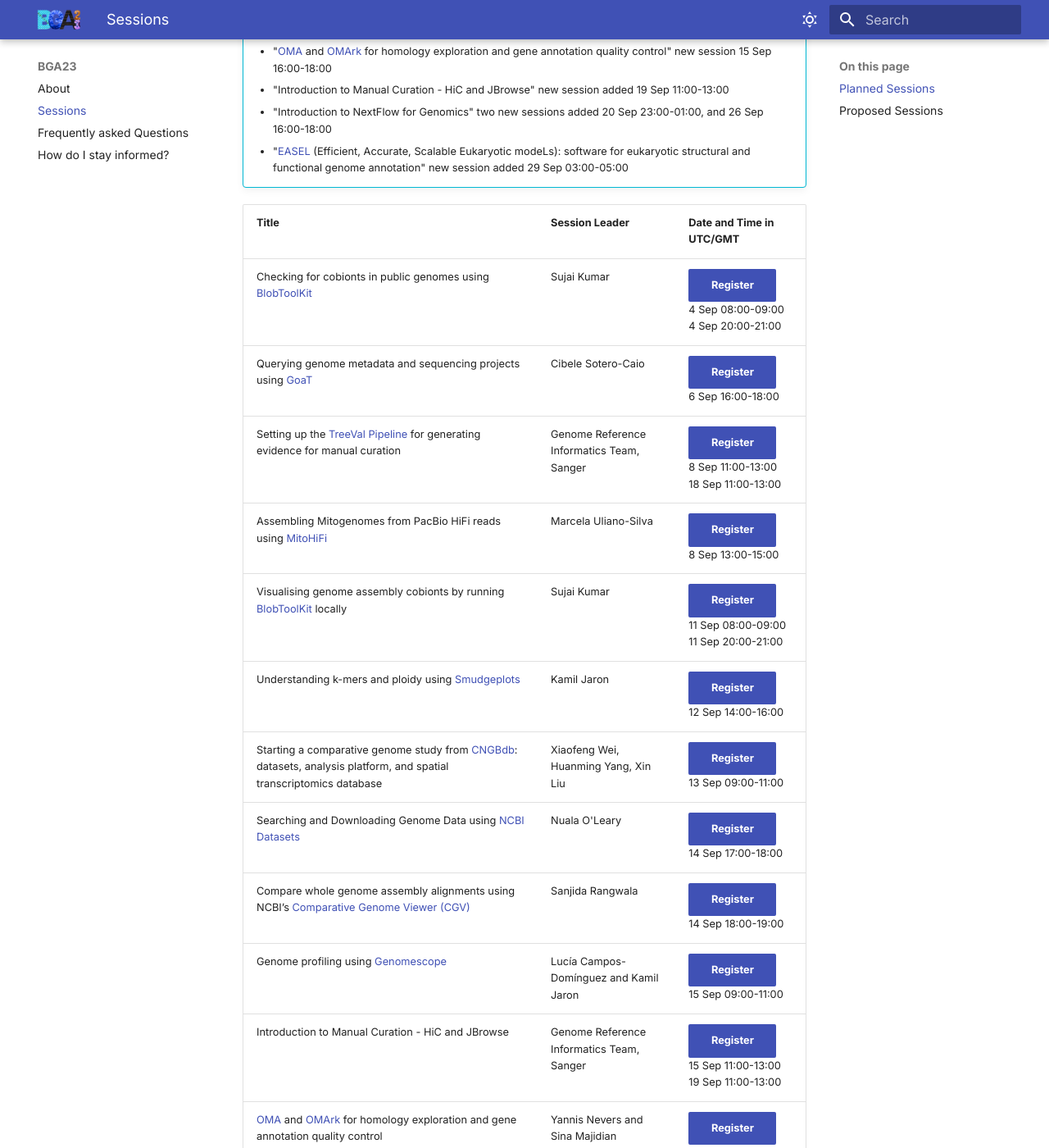
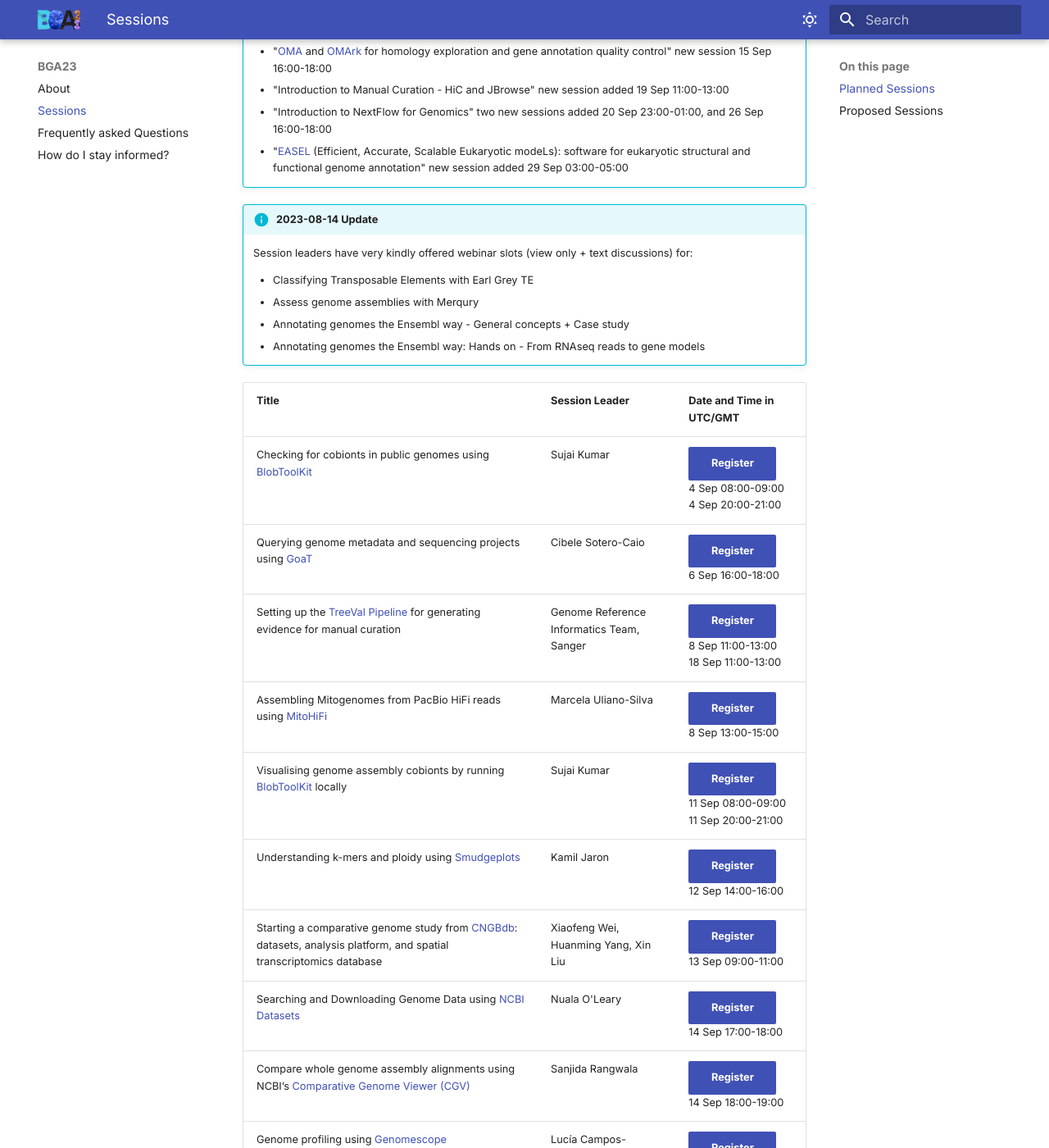
Before and after one commit to tol-training/tol-training.github.io, an MkDocs documentation site: the page built from docs/sessions.md, in a window 1280 px wide and 1400 px high, scrolled down 853 px. Shown: the whole window at 82% size. Built offline with MkDocs 1.6.1 and Material for MkDocs 9.7.7, drawn with Linux system fonts in a browser that asks for light colours; some of the changed lines change nothing that is shown; some of the changed text lies outside the part shown.

Commit message:
add webinar slots

```diff
--- a/docs/sessions.md
+++ b/docs/sessions.md
@@ -27,6 +27,14 @@ If there are 2 time slots available for a session, pick the one you can attend m
     - "Introduction to NextFlow for Genomics" two new sessions added 20 Sep 23:00-01:00, and 26 Sep 16:00-18:00
     - "[EASEL](https://gitlab.com/PlantGenomicsLab/easel){: target="_blank"} (Efficient, Accurate, Scalable Eukaryotic modeLs): software for eukaryotic structural and functional genome annotation" new session added 29 Sep 03:00-05:00
 
+!!! info "**2023-08-14 Update**"
+    Session leaders have very kindly offered webinar slots (view only + text discussions) for:
+
+    - Classifying Transposable Elements with Earl Grey TE
+    - Assess genome assemblies with Merqury
+    - Annotating genomes the Ensembl way - General concepts + Case study
+    - Annotating genomes the Ensembl way: Hands on - From RNAseq reads to gene models
+
 | Title | Session Leader | Date and Time in UTC/GMT |
 |-------|----------------|--------------------------|
 | Checking for cobionts in public genomes using [BlobToolKit](https://blobtoolkit.genomehubs.org/view){: target="_blank"} | Sujai Kumar | [Register](https://buytickets.at/bga23/973209){ : target="_blank" .md-button .md-button--primary }<br/>4 Sep 08:00-09:00<br/>4 Sep 20:00-21:00 |
@@ -41,18 +49,18 @@ If there are 2 time slots available for a session, pick the one you can attend m
 | Genome profiling using [Genomescope](https://github.com/tbenavi1/genomescope2.0){: target="_blank"} | Lucía Campos-Domínguez and Kamil Jaron | [Register](https://buytickets.at/bga23/981915){ : target="_blank" .md-button .md-button--primary }<br/>15 Sep 09:00-11:00 |
 | Introduction to Manual Curation - HiC and JBrowse | Genome Reference Informatics Team, Sanger | [Register](https://buytickets.at/bga23/973204){ : target="_blank" .md-button .md-button--primary }<br/>15 Sep 11:00-13:00<br/>19 Sep 11:00-13:00 |
 | [OMA](https://omabrowser.org/oma/home/){: target="_blank"} and [OMArk](https://omark.omabrowser.org/){: target="_blank"} for homology exploration and gene annotation quality control | Yannis Nevers and Sina Majidian | [Register](https://buytickets.at/bga23/981722){ : target="_blank" .md-button .md-button--primary }<br/>15 Sep 16:00-18:00 |
-| Introduction to NextFlow for Genomics | Solenne Correard | [Join waitlist](https://buytickets.at/bga23/973982){ : target="_blank" .md-button .md-button--primary }<br/>19 Sep 19:00-21:00<br/>20 Sep 23:00-01:00<br/>26 Sep 16:00-18:00 |
+| Introduction to NextFlow for Genomics | Solenne Correard | [Register](https://buytickets.at/bga23/973982){ : target="_blank" .md-button .md-button--primary }<br/>19 Sep 19:00-21:00<br/>20 Sep 23:00-01:00<br/>26 Sep 16:00-18:00 |
 | [BUSCO](https://busco.ezlab.org/){: target="_blank"} - from QC to gene prediction and phylogenomics | Rob Waterhouse | [Register](https://buytickets.at/bga23/973174){ : target="_blank" .md-button .md-button--primary }<br/>20 Sep 08:00-10:00<br/>20 Sep 17:00-19:00 |
-| Classifying Transposable Elements with [Earl Grey TE](https://github.com/TobyBaril/EarlGrey){: target="_blank"} | Tobias Baril | [Join waitlist](https://buytickets.at/bga23/973218){ : target="_blank" .md-button .md-button--primary }<br/>21 Sep 12:00-14:00 |
-| Assembling Genomes with the [VGP-Galaxy Pipeline](https://training.galaxyproject.org/training-material/topics/assembly/tutorials/vgp_genome_assembly/tutorial.html){: target="_blank"} | Delphine Lariviere | [Join waitlist](https://buytickets.at/bga23/973190){ : target="_blank" .md-button .md-button--primary }<br/>21 Sep 17:00-19:00 |
+| Classifying Transposable Elements with [Earl Grey TE](https://github.com/TobyBaril/EarlGrey){: target="_blank"} | Tobias Baril | [Register](https://buytickets.at/bga23/973218){ : target="_blank" .md-button .md-button--primary }<br/>21 Sep 12:00-14:00 |
+| Assembling Genomes with the [VGP-Galaxy Pipeline](https://training.galaxyproject.org/training-material/topics/assembly/tutorials/vgp_genome_assembly/tutorial.html){: target="_blank"} | Delphine Lariviere | [Register](https://buytickets.at/bga23/973190){ : target="_blank" .md-button .md-button--primary }<br/>21 Sep 17:00-19:00 |
 | [Gfastar](https://github.com/vgl-hub/gfastar): a tool suite to assist genome assembly | Giulio Formenti and Cassidy Johnson | [Register](https://buytickets.at/bga23/973193){ : target="_blank" .md-button .md-button--primary }<br/>22 Sep 14:00-16:00 |
 | Scalable telomere-to-telomere assembly with [hifiasm](https://github.com/chhylp123/hifiasm){: target="_blank"} | Haoyu Cheng | [Register](https://buytickets.at/bga23/975629){ : target="_blank" .md-button .md-button--primary }<br/>22 Sep 17:00-18:00 |
 | ENA Standards and Submission | Maira Ihsan | [Register](https://buytickets.at/bga23/973225){ : target="_blank" .md-button .md-button--primary }<br/>25 Sep 09:00-11:00<br/>26 Sep 18:00-20:00 |
 | ENA data retrieval and EMBL-EBI's Biodiversity Portals | Alexey Sokolov | [Register](https://buytickets.at/bga23/973223){ : target="_blank" .md-button .md-button--primary }<br/>26 Sep 09:00-10:00<br/>27 Sep 18:00-19:00 |
-| Assess genome assemblies with [Merqury](https://github.com/marbl/merqury){: target="_blank"} | Arang Rhie | [Join waitlist](https://buytickets.at/bga23/973198){ : target="_blank" .md-button .md-button--primary }<br/>26 Sep 12:00-14:00<br/>28 Sep 20:00-22:00 |
+| Assess genome assemblies with [Merqury](https://github.com/marbl/merqury){: target="_blank"} | Arang Rhie | [Register](https://buytickets.at/bga23/973198){ : target="_blank" .md-button .md-button--primary }<br/>26 Sep 12:00-14:00<br/>28 Sep 20:00-22:00 |
 | [EASEL](https://gitlab.com/PlantGenomicsLab/easel){: target="_blank"} (Efficient, Accurate, Scalable Eukaryotic modeLs): software for eukaryotic structural and functional genome annotation | Jill Wegrzyn and Cynthia Webster | [Register](https://buytickets.at/bga23/975736){ : target="_blank" .md-button .md-button--primary }<br/>27 Sep 13:00-15:00<br/>29 Sep 03:00-05:00 |
-| Annotating genomes the [Ensembl](https://rapid.ensembl.org/info/genome/genebuild/index.html){: target="_blank"} way: General Concepts and Background + A Case study: Annotating Fungal Genomes - The Challenges! | Leanne Haggerty | [Join waitlist](https://buytickets.at/bga23/976019){ : target="_blank" .md-button .md-button--primary }<br/>28 Sep 12:00-14:00 |
-| Annotating genomes the [Ensembl](https://rapid.ensembl.org/info/genome/genebuild/index.html){: target="_blank"} way: Hands-on - From RNAseq reads to gene models | José G Pérez-Silva | [Join waitlist](https://buytickets.at/bga23/976020){ : target="_blank" .md-button .md-button--primary }<br/>28 Sep 14:00-16:00 |
+| Annotating genomes the [Ensembl](https://rapid.ensembl.org/info/genome/genebuild/index.html){: target="_blank"} way: General Concepts and Background + A Case study: Annotating Fungal Genomes - The Challenges! | Leanne Haggerty | [Register](https://buytickets.at/bga23/976019){ : target="_blank" .md-button .md-button--primary }<br/>28 Sep 12:00-14:00 |
+| Annotating genomes the [Ensembl](https://rapid.ensembl.org/info/genome/genebuild/index.html){: target="_blank"} way: Hands-on - From RNAseq reads to gene models | José G Pérez-Silva | [Register](https://buytickets.at/bga23/976020){ : target="_blank" .md-button .md-button--primary }<br/>28 Sep 14:00-16:00 |
 
 ## Proposed Sessions
 
```
